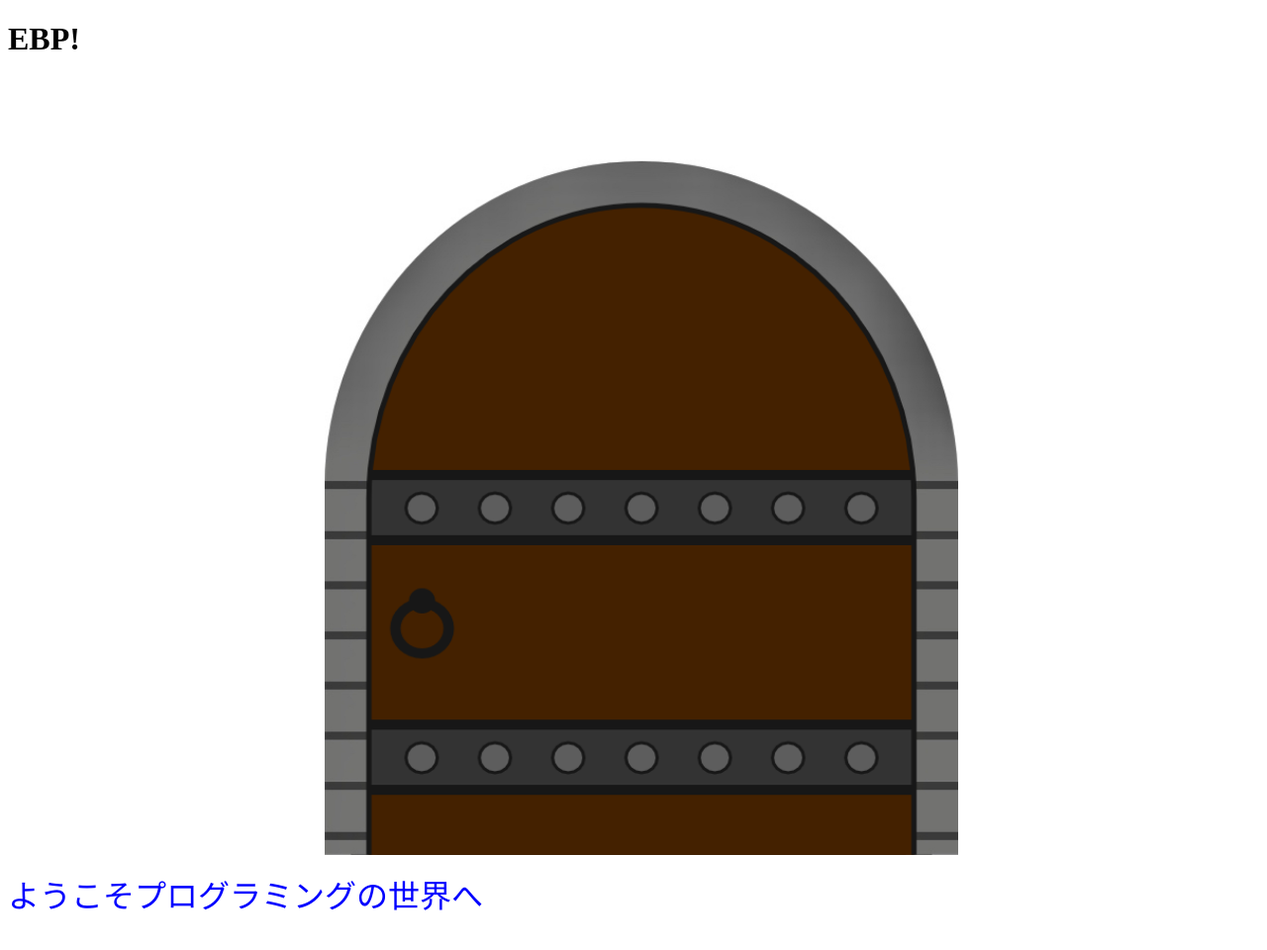
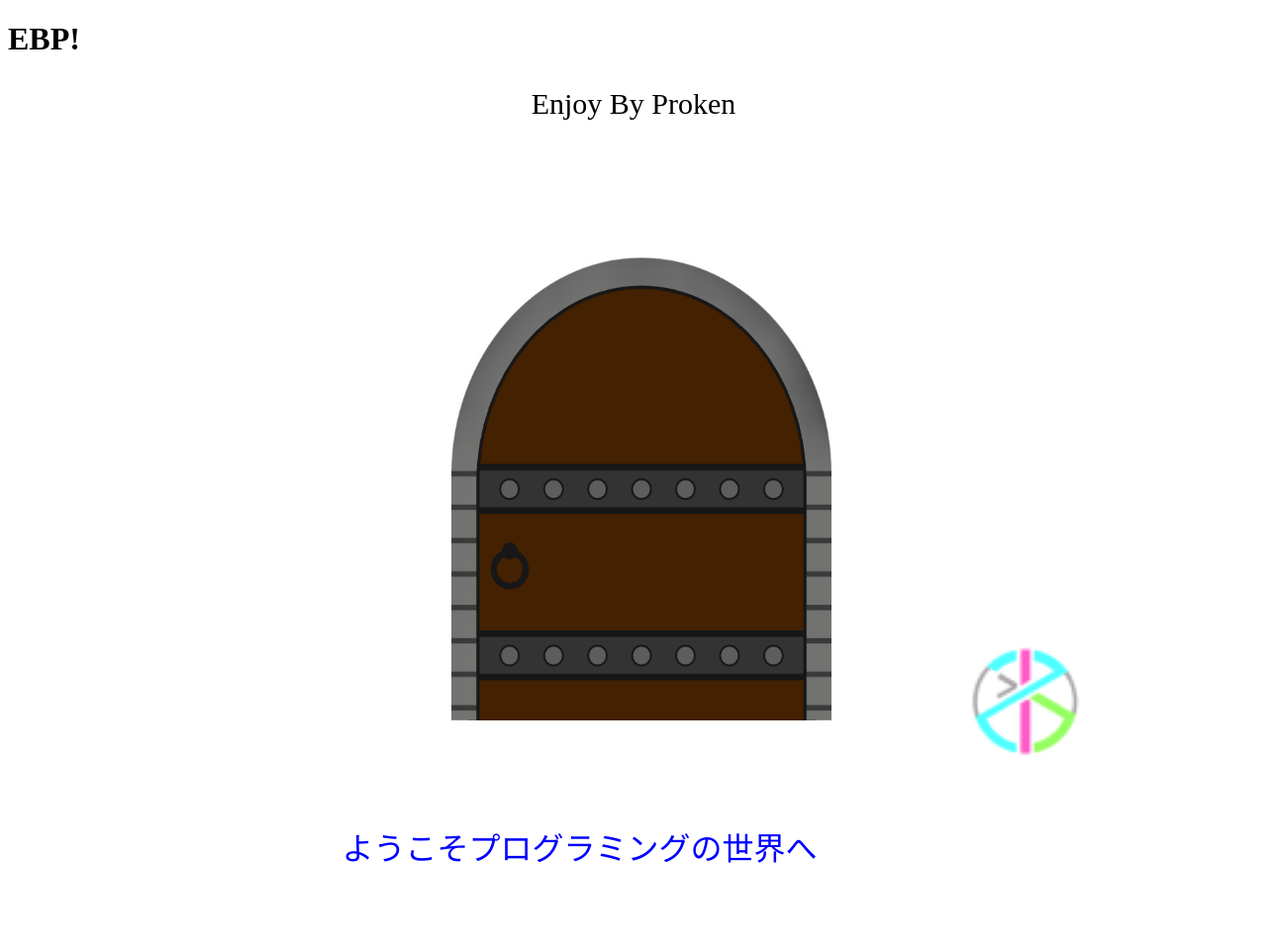
Before and after one commit to syu-kwsk/EBP, a Flask app: page /end in a window 1280 px wide. Shown: the whole page at 99% size. Before the commit the page ends 920 px from the top, so only its background shows below. Run offline with Flask 2, Linux system fonts and the light colour scheme.

Commit message:
End scene fixed

```diff
--- a/main/static/css/door.css
+++ b/main/static/css/door.css
@@ -5,10 +5,10 @@
 }
 .door, .door-back {
     position: absolute;
-    top: 50%;
+    top: 40%;
     left: 50%;
-    width: 50vw;
-    height: 60vw;
+    width: 30vw;
+    height: 40vw;
     transform: translate(-50%, -50%);
 }
 .door {
--- a/main/templates/end.html
+++ b/main/templates/end.html
@@ -1,6 +1,7 @@
 {% extends "layout.html" %}
 
 {% block body %}
+    <p style="font-size:30px;text-align:center;"> Enjoy By Proken </p>
 <script src="https://ajax.googleapis.com/ajax/libs/jquery/3.4.1/jquery.min.js"></script>
 <link rel=stylesheet type=text/css href="{{ url_for('static', filename='css/door.css') }}">
 <div class="door-wrap">
@@ -8,5 +9,10 @@
     <img src="{{ url_for('static', filename='images/door_back.jpg')}}" alt="ドアの縁" class="door-back">
 </div>
 <script src="{{ url_for('static', filename='js/door.js') }}"></script>
-<td align="center" valign="middle"><font color="blue"><font size="6">ようこそプログラミングの世界へ</td></font></font>
+ <div style="position:absolute; top:65vw; left:27vw;">
+    <font color="blue"><font size="6">ようこそプログラミングの世界へ</td></font></font>
+ </div>
+   <div style=position:absolute;top:80%;left:75%;">
+    <img src="{{ url_for('static', filename='images/proken.png')}}" width="250%" height="250%">
+   </div>
 {% endblock %}
```
Also changed, not shown: main/static/images/proken.png (added).
